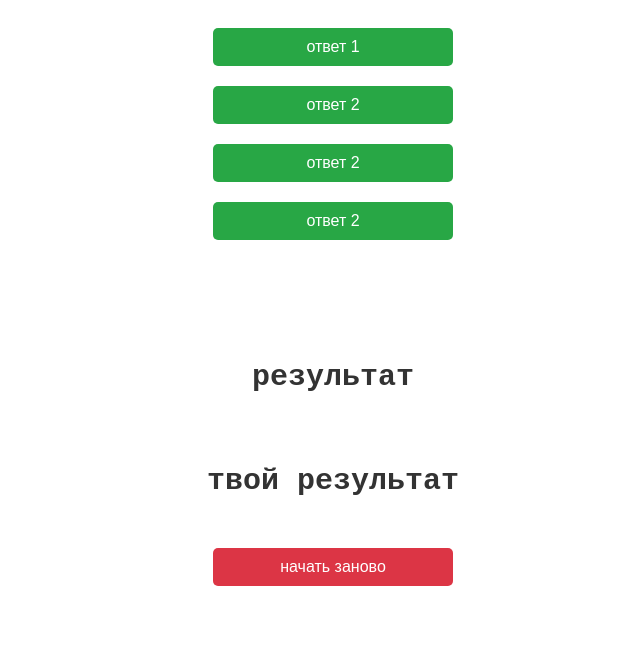
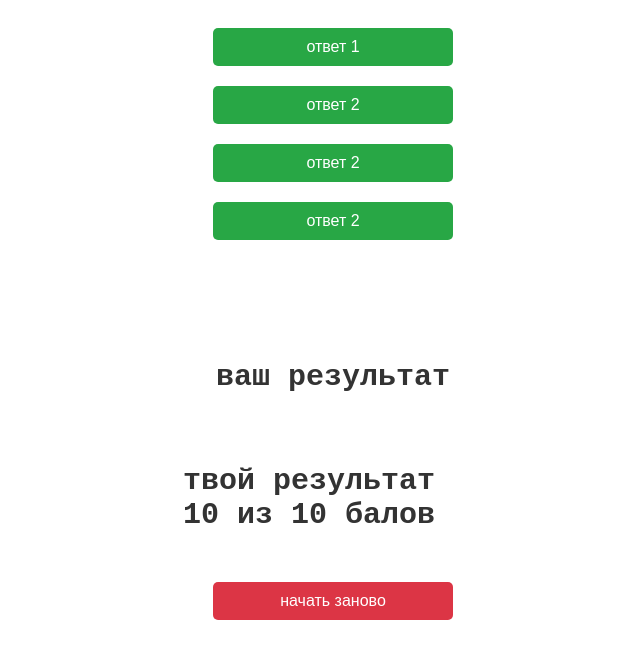
Before and after one commit to matveivorobei13/quiz-group-project, a plain HTML site: page index.html in a window 1280 px wide. Shown: the part 476-1134 px from the top of the page, without its empty margins (307-947 px from the left). Drawn offline with Linux system fonts and the light colour scheme.

Commit message:
interface

```diff
--- a/index.html
+++ b/index.html
@@ -20,8 +20,8 @@
             <button>ответ 2</button>
        </div>
        <div id="result_div">
-            <h1>результат</h1>
-            <p>твой результат</p>
+            <h1>ваш результат</h1>
+            <p>твой результат 10 из 10 балов</p>
             <button>начать заново</button>
         </div>
     </body>
--- a/style.css
+++ b/style.css
@@ -88,6 +88,7 @@
     cursor: pointer;
 }
 
+
 #result_div h1{
     font-size: 30px;
     color: #333;
```
